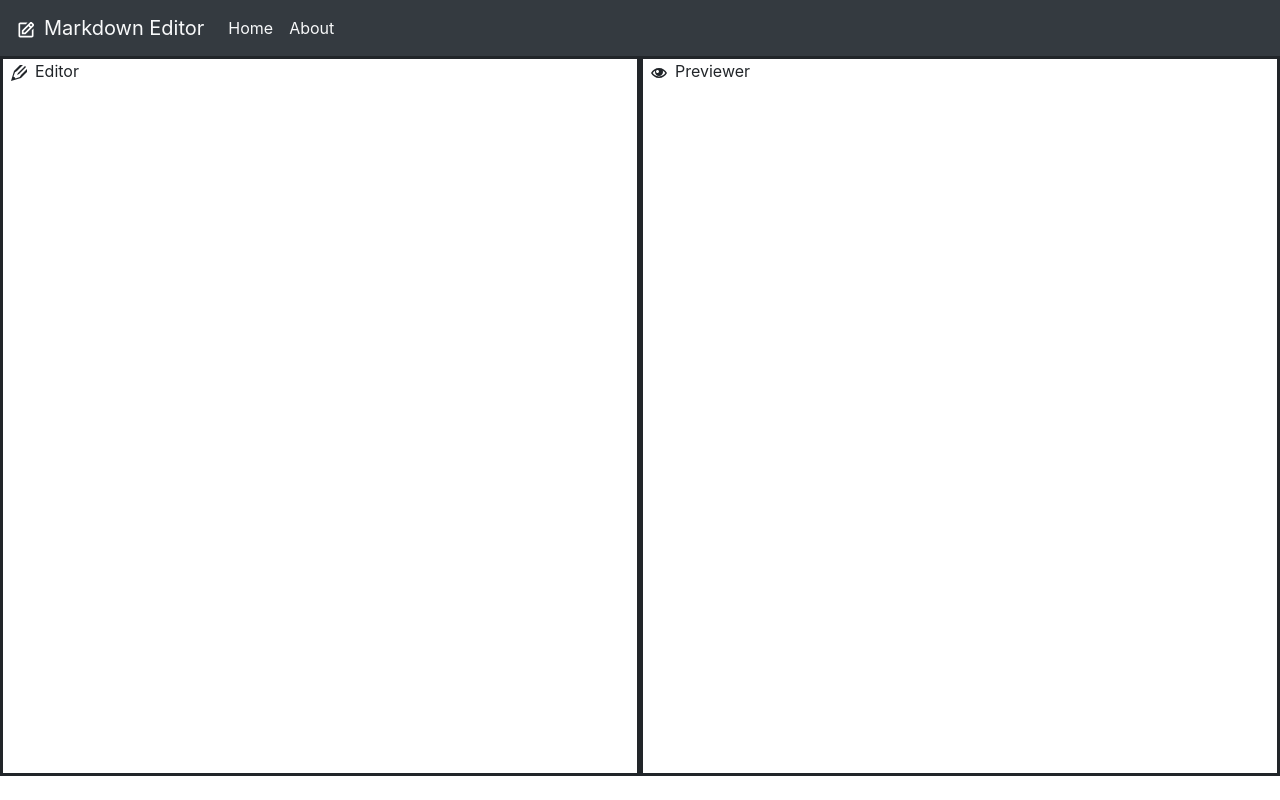
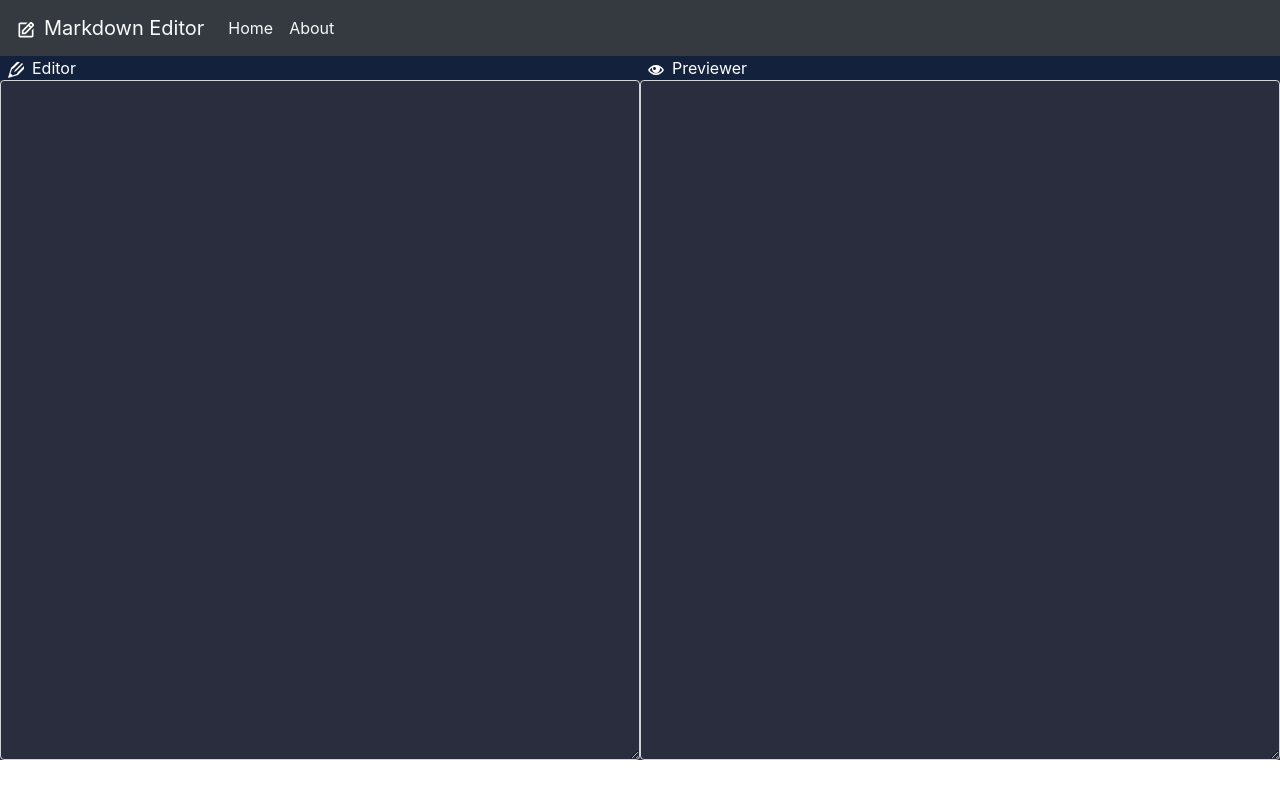
Before and after one commit to slimsloth/markdown-editor, a React (Create React App) app: page / in a window 1280 px wide. Built offline with nearby package versions, Linux system fonts and the light colour scheme.

Commit message:
basic edit and preview

```diff
--- a/src/components/Editor.jsx
+++ b/src/components/Editor.jsx
@@ -1,11 +1,22 @@
-import React from 'react';
-import Head from './Head';
+import React from "react";
+import Form from "react-bootstrap/Form";
+import Head from "./Head";
 
+const Editor = (props) => {
 
-const Editor = () => {
-    return (
-        <div id="editor"><Head title="Editor"/></div>
-    )
-}
+  return (
+    <div id="editor">
+      <Head title="Editor" />
+      <Form>
+        <Form.Control
+          as="textarea"
+          id="form-editor"
+          className="text-white"
+          onChange={(e)=>props.handleChange(e)}
+        ></Form.Control>
+      </Form>
+    </div>
+  );
+};
 
 export default Editor;
--- a/src/components/Head.jsx
+++ b/src/components/Head.jsx
@@ -1,14 +1,18 @@
 import React from 'react';
+import Button from 'react-bootstrap/Button';
+import Container from "react-bootstrap/Container";
 import {ImPencil2} from "react-icons/im";
 import {ImEye} from "react-icons/im";
+import {MdFullscreen} from "react-icons/md"
 
 const Head = (props) => {
     let icon = props.title === 'Editor' ? <ImPencil2 className="mr-2 ml-2"/> : <ImEye className="mr-2 ml-2"/>
     return (
-        <div >
+        <Container fluid="true" className="head text-white">
             {icon}
             {props.title}
-        </div>
+
+        </Container>
     )
 }
 
--- a/src/components/Previewer.jsx
+++ b/src/components/Previewer.jsx
@@ -1,10 +1,24 @@
-import React from 'react';
-import Head from './Head';
+import React from "react";
+import Form from "react-bootstrap/Form";
+import Head from "./Head";
 
-const Previewer = () => {
-    return (
-        <div id="previewer"><Head title="Previewer" id="previewer"/></div>
-    )
-}
+const Previewer = (props) => {
+
+  return (
+    <div id="previewer">
+      <Head title="Previewer" id="previewer" />
+      <Form>
+        <Form.Control
+          as="textarea"
+          id="form-editor"
+          className="text-white"
+          readonly="true"
+          value={props.previewText}
+        >
+        </Form.Control>
+      </Form>
+    </div>
+  );
+};
 
 export default Previewer;
--- a/src/pages/HomePage.js
+++ b/src/pages/HomePage.js
@@ -1,4 +1,4 @@
-import React from "react";
+import React, { useState } from "react";
 import Container from "react-bootstrap/Container";
 import Row from "react-bootstrap/Row";
 import Col from "react-bootstrap/Col";
@@ -6,14 +6,20 @@ import Editor from "../components/Editor";
 import Previewer from "../components/Previewer";
 
 const HomePage = () => {
+  const [text, setText] = useState("");
+  const handleChange = (e) => {
+    setText(e.target.value);
+    console.log(text);
+  };
+
   return (
     <Container fluid="true">
-      <Row noGutters="true">
+      <Row noGutters="true" xs={1} sm={1} md={1} lg={2} xl={2}>
         <Col>
-          <Editor />
+          <Editor handleChange={handleChange}/>
         </Col>
         <Col>
-        <Previewer/>
+          <Previewer previewText={text}/>
         </Col>
       </Row>
     </Container>
--- a/src/styles/index.css
+++ b/src/styles/index.css
@@ -1,9 +1,15 @@
 
 #editor {
-  height: 90vh;
-  border-style: solid;
+  background-color: #292d3e;
 }
 #previewer {
-  height: 90vh;
-  border-style: solid;
+  background-color: #292d3e;
 }
+#form-editor {
+  height: 85vh;
+  background-color: #292d3e;
+}
+
+.head {
+  background-color: #14213d;
+}
```
